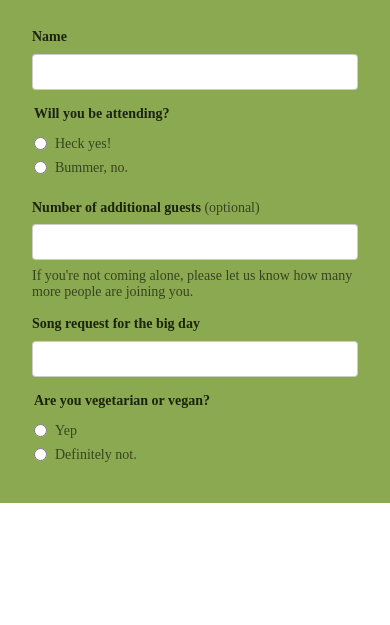
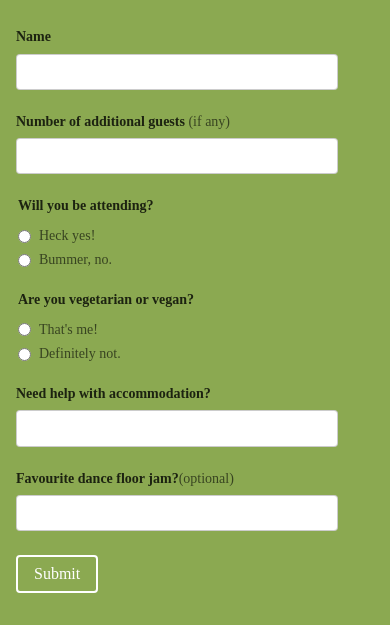
Before and after one commit to iteles/w-day-website, a website: page public/index.html in a window 390 px wide. Shown: the part 294-919 px from the top of the page. Before the commit the page ends 844 px from the top, so only its background shows below. Drawn offline with nearby package versions, Linux system fonts and the light colour scheme.

Commit message:
Finishes first draft of responsive RSVP form #2

```diff
--- a/public/index.html
+++ b/public/index.html
@@ -23,7 +23,7 @@
       <div class="bg-light-gray fixed w-100 ph3 pv3 pv3-ns ph4-m ph5-l o-90">
         <nav class="f6 f5-ns fw3 la tr">
           <a class="link dim dark-gray dib mr3" href="#" title="Home">Wedding</a>
-          <a class="link dim dark-gray  dib mr3" href="#" title="About">RSVP</a>
+          <a class="link dim dark-gray  dib mr3" href="#rsvp" title="About">RSVP</a>
           <a class="link dim dark-gray  dib mr3" href="#" title="Store">Travel</a>
           <a class="link dim dark-gray  dib mr3" href="#" title="Contact">Gifts</a>
         </nav>
@@ -45,15 +45,19 @@
     </header>
 
 <!-- RSVP block -->
-    <section class="bg-in-green w-100">
+    <section id="rsvp" class="bg-in-green w-100 cf">
       <h2 class="ma0 roboto f2 f1-ns white tc pt3"> RSVP </h2>
 
-      <form class="pa4 black-80">
-        <div class="measure">
+      <form class="pa3 pt4-ns pl0-ns pr0-ns black-80 w-80-ns w-60-l center">
+        <div class="mt3 mt0-ns w-100 w-50-ns fl">
           <label for="name" class="f6 b db mb2">Name</label>
-          <input id="name" class="input-reset ba b--black-20 pa2 mb2 db w-100 w-50-ns br2" type="text" aria-describedby="name-desc">
+          <input id="name" class="input-reset ba b--black-20 pa2 mb2 db w-90 br2" type="text" aria-describedby="name-desc">
         </div>
-        <div class="mt3 measure">
+        <div class="mt3 mt0-ns w-100 w-50-ns fl">
+          <label for="name" class="f6 b db mb2">Number of additional guests <span class="normal black-60">(if any)</span></label>
+          <input id="add-guests" class="input-reset ba b--black-20 pa2 mb2 db w-90 br2" type="text" aria-describedby="name-desc">
+        </div>
+        <div class="mt3 mt4-ns w-100 w-50-ns fl">
           <fieldset id="favorite_movies" class="ph0 pb0 bn">
             <legend class="f6 b db mb2">Will you be attending?</legend>
             <div class="flex items-center mb2">
@@ -66,29 +70,28 @@
             </div>
           </fieldset>
         </div>
-        <div class="mt3 measure">
-          <label for="name" class="f6 b db mb2">Number of additional guests <span class="normal black-60">(optional)</span></label>
-          <input id="name" class="input-reset ba b--black-20 pa2 mb2 db w-100 w-50-ns br2" type="text" aria-describedby="name-desc">
-          <small id="name-desc" class="f6 black-60 db mb2">If you're not coming alone, please let us know how many more people are joining you.</small>
-        </div>
-        <div class="mt3 measure">
-          <label for="name" class="f6 b db mb2">Song request for the big day</label>
-          <input id="name" class="input-reset ba b--black-20 pa2 mb2 db w-100 w-50-ns br2" type="text" aria-describedby="name-desc">
-        </div>
-        <div class="mt3 measure">
+        <div class="mt3 mt4-ns w-100 w-50-ns fl">
           <fieldset id="favorite_movies" class="ph0 pb0 bn">
             <legend class="f6 b db mb2">Are you vegetarian or vegan?</legend>
             <div class="flex items-center mb2">
-              <input class="mr2" type="radio" id="attending" value="attending" name="attendance">
-              <label for="spacejam" class="f6 black-60 db">Yep</label>
+              <input class="mr2" type="radio" id="attending" value="vegetarian" name="vegetarian">
+              <label for="vegetarian" class="f6 black-60 db">That's me!</label>
             </div>
             <div class="flex items-center mb2">
-              <input class="mr2" type="radio" id="not-attending" value="not-attending" name="attendance">
-              <label for="airbud" class="f6 black-60 db">Definitely not.</label>
+              <input class="mr2" type="radio" id="not-attending" value="not-vegetarian" name="vegetarian">
+              <label for="not-vegetarian" class="f6 black-60 db">Definitely not.</label>
             </div>
           </fieldset>
         </div>
-
+        <div class="mt3 mt4-ns w-100 w-50-ns fl">
+          <label for="name" class="f6 b db mb2">Need help with accommodation?</label>
+          <input id="name" class="input-reset ba b--black-20 pa2 mb2 db w-90 br2" type="text" aria-describedby="name-desc">
+        </div>
+        <div class="mt3 mt4-ns w-100 w-50-ns fl center">
+          <label for="name" class="f6 b db mb2">Favourite dance floor jam?<span class="normal black-60">(optional)</span></label>
+          <input id="name" class="input-reset ba b--black-20 pa2 mb2 db w-90 br2" type="text" aria-describedby="name-desc">
+        </div>
+        <button type="submit" class="cf pointer br2 ba bw1 white bg-in-green b--white dim pv2 ph3 mv3 f5">Submit</button>
       </form>
     </section>
 
```
